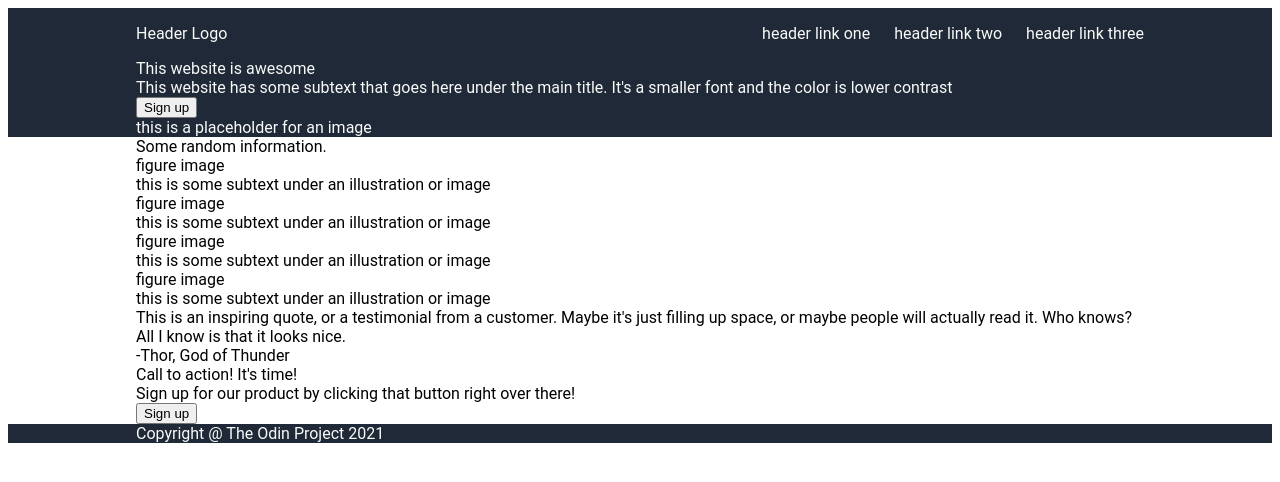
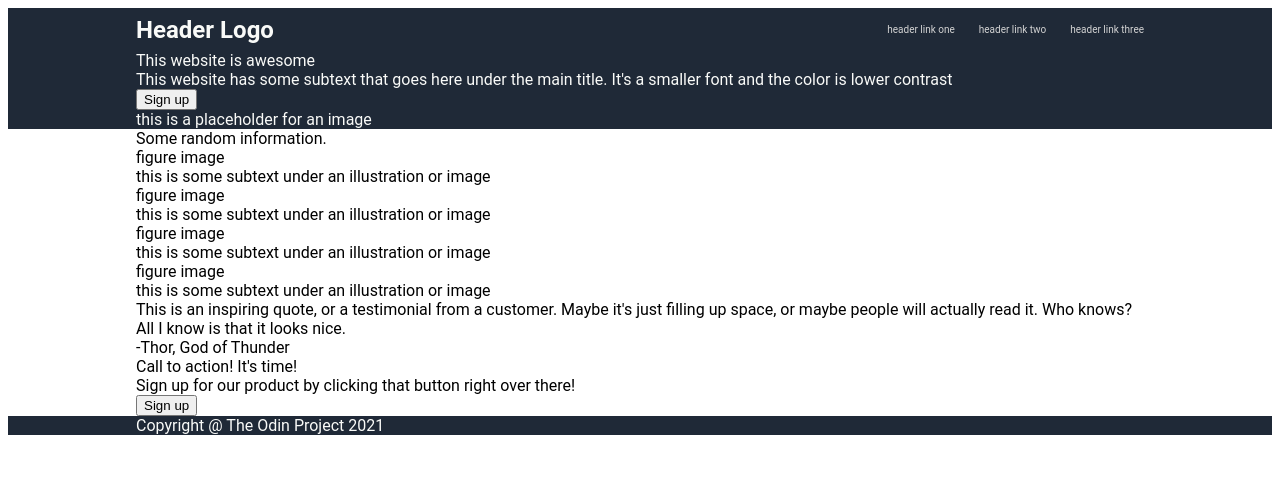
Before and after one commit to ShaunJX/landing-page, a plain HTML site: page index.html in a window 1280 px wide. Drawn offline with Linux system fonts and the light colour scheme.

Commit message:
Adjust header to fit reference
Made header bold and made links smaller and gray

```diff
--- a/styles.css
+++ b/styles.css
@@ -27,6 +27,8 @@ body {
     display: flex;
     justify-content: flex-start;
     align-items: center;
+    font-size: 24px;
+    font-weight: bold;
 }
 
 ul {
@@ -36,3 +38,8 @@ ul {
     align-items: center;
     gap: 24px;
 }
+
+li {
+    font-size: 10px;
+    color: lightgray;
+}
```
